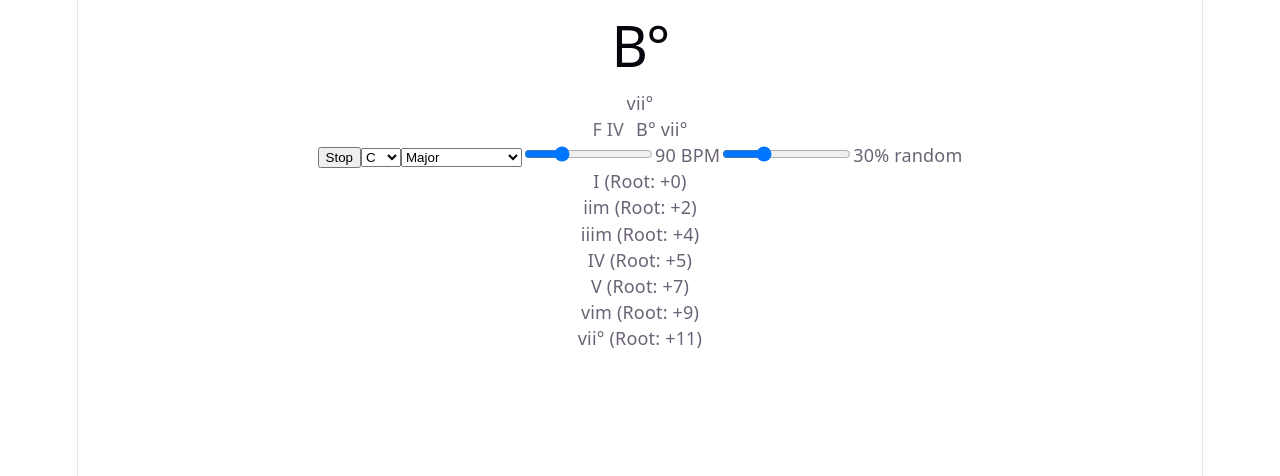
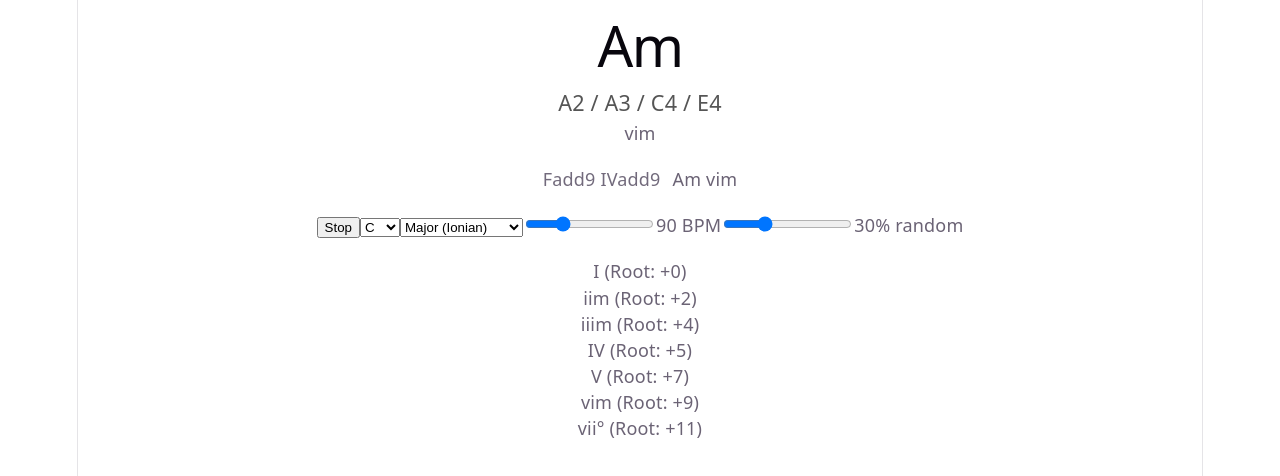
Before and after one commit to Tatsubooom/chord-app, a React app: page / in a window 1280 px wide. Both pictures are taken after a click on the button "Play". Shown: the top 476 px of the page. Built offline with nearby package versions, Linux system fonts and the light colour scheme; the HTML template or start-up script is replaced by a standard one.

Commit message:
add pattern bonus and some fix

```diff
--- a/src/App.jsx
+++ b/src/App.jsx
@@ -1,4 +1,4 @@
-import { useState, useRef, useEffect } from 'react'
+import { useState, useRef, useEffect, Fragment } from 'react'
 import { SCALES, buildChord, getDefs } from './engines/chordEngine'
 import { weightedRandom, calcWeights } from './engines/weightEngine'
 import { playChord } from './engines/audioEngine'
@@ -35,7 +35,8 @@ export default function App() {
     const chord = buildChord(key, scale, degree, temperature)
     const durSec = (60 / bpm) * 4
 
-    historyRef.current = [chord, ...historyRef.current].slice(0, 20)
+    // 履歴を直近12件に制限
+    historyRef.current = [chord, ...historyRef.current].slice(0, 12)
     playChord(chord.midis, durSec)
     setCurrentChord(chord)
     setHistory([...historyRef.current])
@@ -62,13 +63,23 @@ export default function App() {
   return (
     <div>
       <h1>{currentChord ? currentChord.name : '—'}</h1>
+      {/* 構成音の表示を追加 */}
+      <p style={{ fontSize: '1.2em', color: '#555', margin: '4px 0' }}>
+        {currentChord ? currentChord.noteNames.join(' / ') : ''}
+      </p>
       <p>{currentChord?.roman}</p>
 
-      <div style={{ display: 'flex', gap: '12px', flexDirection: 'row-reverse', overflowX: 'auto', justifyContent: 'center' }}>
+      <div style={{ display: 'flex', gap: '12px', flexDirection: 'row-reverse', overflowX: 'auto', justifyContent: 'center', alignItems: 'center', margin: '20px 0' }}>
         {history.map((c, i) => (
-          <div key={i} style={{ opacity: 1 - i * 0.05, whiteSpace: 'nowrap' }}>
+          <Fragment key={i}>
+            <div style={{ opacity: 1 - i * 0.05, whiteSpace: 'nowrap' }}>
               {c.name} {c.roman}
             </div>
+            {/* 4コードごとに区切り線を追加 (最後の要素には表示しない) */}
+            {(i + 1) % 4 === 0 && i !== history.length - 1 && (
+              <div style={{ color: '#aaa', fontWeight: 'bold' }}>|</div>
+            )}
+          </Fragment>
         ))}
       </div>
 
@@ -96,8 +107,8 @@ export default function App() {
         onChange={e => setTemperature(Number(e.target.value))} />
       <span>{Math.round(temperature * 100)}% random</span>
 
+      <div style={{ marginTop: '20px' }}>
         {getDefs(scale).map((def, i) => {
-        // 未定義だったdef.romanの代わりに、度数構成から動的にローマ数字を生成して表示
           const romanNumerals = ['I', 'II', 'III', 'IV', 'V', 'VI', 'VII'];
           const baseRoman = romanNumerals[i % 7] || '?';
           const isMinor = def.relThird === 3;
@@ -114,5 +125,6 @@ export default function App() {
           )
         })}
       </div>
+    </div>
   )
 }
--- a/src/engines/audioEngine.js
+++ b/src/engines/audioEngine.js
@@ -10,36 +10,34 @@ export function playChord(midis, durationSec) {
   const context = getCtx();
   const now = context.currentTime;
 
-  // 全体の音量バランスを調整（音数が増えるほど1音を小さく）
   const masterGain = context.createGain();
-  const volumeScale = 0.25 / Math.sqrt(midis.length); // 非線形に抑えて迫力を維持
+  // 音数による音量補正
+  const volume = 0.18 / Math.sqrt(midis.length);
 
   masterGain.gain.setValueAtTime(0, now);
-  masterGain.gain.linearRampToValueAtTime(volumeScale, now + 0.04);
-  masterGain.gain.linearRampToValueAtTime(volumeScale * 0.8, now + durationSec * 0.5);
-  masterGain.gain.linearRampToValueAtTime(0, now + durationSec);
+  masterGain.gain.linearRampToValueAtTime(volume, now + 0.05);
+  masterGain.gain.exponentialRampToValueAtTime(0.001, now + durationSec);
 
-  masterGain.connect(context.destination);
+  // 低域を少し強調し、高域のトゲを抑えるためのフィルター
+  const filter = context.createBiquadFilter();
+  filter.type = "lowpass";
+  filter.frequency.setValueAtTime(2500, now); // 高すぎる倍音をカット
 
-  // 周波数のソート（低い音から順に発音させて美しく）
-  const sortedMidis = [...midis].sort((a, b) => a - b);
+  masterGain.connect(filter);
+  filter.connect(context.destination);
 
-  sortedMidis.forEach((midi, i) => {
+  midis.forEach((midi, i) => {
     const osc = context.createOscillator();
-
-    // 音色のブレンド: 低音は力強く、高音は繊細に
-    if (i === 0) {
-      osc.type = 'sine'; // ベースはサイン波で芯を作る
-    } else {
-      osc.type = 'triangle'; // 上モノはトライアングル波
-    }
+    // ベース音はより太いサイン波、構成音は柔らかなトライアングル波
+    osc.type = i === 0 ? 'sine' : 'triangle';
 
     const freq = 440 * Math.pow(2, (midi - 69) / 12);
     osc.frequency.setValueAtTime(freq, now);
 
-    // ストラム（バラし）効果: 高い音ほど少し遅れて鳴らす
-    const delay = i * 0.02;
+    // 微小なデチューンで厚みを出す
+    if (i > 0) osc.detune.setValueAtTime(Math.random() * 4 - 2, now);
 
+    const delay = i * 0.012;
     osc.connect(masterGain);
     osc.start(now + delay);
     osc.stop(now + durationSec);
--- a/src/engines/chordEngine.js
+++ b/src/engines/chordEngine.js
@@ -1,47 +1,53 @@
 const NOTES = ['C', 'C#', 'D', 'D#', 'E', 'F', 'F#', 'G', 'G#', 'A', 'A#', 'B'];
 
 export const SCALES = {
-  major: { label: 'Major', intervals: [0, 2, 4, 5, 7, 9, 11] },
-  minor: { label: 'Natural minor', intervals: [0, 2, 3, 5, 7, 8, 10] },
-  dorian: { label: 'Dorian', intervals: [0, 2, 3, 5, 7, 9, 10] },
-  phrygian: { label: 'Phrygian', intervals: [0, 1, 3, 5, 7, 8, 10] },
-  lydian: { label: 'Lydian', intervals: [0, 2, 4, 6, 7, 9, 11] },
-  mixolydian: { label: 'Mixolydian', intervals: [0, 2, 4, 5, 7, 9, 10] },
-  locrian: { label: 'Locrian', intervals: [0, 1, 3, 5, 6, 8, 10] },
-  harmonicMinor: { label: 'Harmonic minor', intervals: [0, 2, 3, 5, 7, 8, 11] },
-  melodicMinor: { label: 'Melodic minor', intervals: [0, 2, 3, 5, 7, 9, 11] },
-  majorPenta: { label: 'Major pentatonic', intervals: [0, 2, 4, 7, 9] },
-  minorPenta: { label: 'Minor pentatonic', intervals: [0, 3, 5, 7, 10] },
+  major: { label: 'Major (Ionian)', intervals: [0, 2, 4, 5, 7, 9, 11] },
+  minor: { label: 'Natural Minor', intervals: [0, 2, 3, 5, 7, 8, 10] },
+  majorPenta: { label: 'Major Pentatonic', intervals: [0, 2, 4, 7, 9] },
+  minorPenta: { label: 'Minor Pentatonic', intervals: [0, 3, 5, 7, 10] },
 };
 
-function detectChordType(offsets) {
-  const sorted = [...new Set(offsets.filter(o => o < 12))].sort((a, b) => a - b);
-  const s = JSON.stringify(sorted);
-  if (s === '[0,3,7]') return { suffix: 'm' };
-  if (s === '[0,4,7]') return { suffix: '' };
-  if (s === '[0,3,6]') return { suffix: '°' };
-  if (s === '[0,4,8]') return { suffix: 'aug' };
-  if (s === '[0,2,7]') return { suffix: 'sus2' };
-  if (s === '[0,5,7]') return { suffix: 'sus4' };
-  return { suffix: '' };
+/**
+ * MIDI番号をノート名（例: A4, C#3）に変換する
+ */
+export function midiToNoteName(midi) {
+  const noteIdx = midi % 12;
+  const octave = Math.floor(midi / 12) - 1;
+  return `${NOTES[noteIdx]}${octave}`;
 }
 
+/**
+ * スケール内の音度から適切な和音構成（3度、5度、7度、9度）を抽出する定義を生成
+ */
 function buildDefs(intervals) {
   if (!intervals) return [];
   const len = intervals.length;
-  const step = len >= 7 ? 2 : 1;
+
   return intervals.map((_, i) => {
     const root = intervals[i];
-    const third = intervals[(i + step) % len];
-    const fifth = intervals[(i + step * 2) % len];
-    const seventh = intervals[(i + step * 3) % len];
-    const ninth = intervals[(i + step * 4) % len];
+    const getRel = (targetDegree) => {
+      const targets = { 2: 3.5, 4: 7, 6: 10.5, 8: 14 };
+      const targetSemitone = targets[targetDegree];
+      let bestNote = intervals[0];
+      let minDiff = 100;
+
+      for (let j = 0; j < len * 3; j++) {
+        const note = intervals[j % len] + Math.floor(j / len) * 12;
+        const diff = Math.abs((note - root) - targetSemitone);
+        if (diff < minDiff) {
+          minDiff = diff;
+          bestNote = note;
+        }
+      }
+      return (bestNote - root + 36) % 12 || (bestNote - root + 36) % 24;
+    };
+
     return {
       root,
-      relThird: (third - root + 12) % 12,
-      relFifth: (fifth - root + 12) % 12,
-      relSeventh: (seventh - root + 12) % 12,
-      relNinth: (ninth - root + 12) % 12,
+      relThird: getRel(2),
+      relFifth: getRel(4),
+      relSeventh: getRel(6),
+      relNinth: getRel(8),
     };
   });
 }
@@ -57,55 +63,47 @@ export function buildChord(key, scaleName, degree, temperature = 0.5) {
   const midiRoot = 48 + (rootIdx + def.root) % 12;
 
   let offsets = [0, def.relThird, def.relFifth];
-  let nameSuffix = detectChordType(offsets).suffix;
+  let nameSuffix = (def.relThird === 3) ? 'm' : '';
+  if (def.relFifth === 6) nameSuffix = '°';
   let tensionSuffix = '';
 
-  // 1. セブンスの出現確率
-  if (Math.random() < temperature && intervals.length >= 7) {
-    if (def.relSeventh === 11) {
-      offsets.push(11);
-      tensionSuffix = 'maj7';
-    } else if (def.relSeventh === 10) {
-      offsets.push(10);
-      tensionSuffix = '7';
-    } else if (def.relSeventh === 9) {
-      offsets.push(9);
-      tensionSuffix = '6';
+  const t7 = temperature * 1.2;
+  if (Math.random() < t7) {
+    const s7 = def.relSeventh;
+    if (s7 >= 9 && s7 <= 11) {
+      offsets.push(s7);
+      if (s7 === 11) tensionSuffix = 'maj7';
+      else if (s7 === 10) tensionSuffix = '7';
+      else if (s7 === 9) tensionSuffix = '6';
     }
   }
 
-  // 2. テンション(add9)の出現確率を低下 (0.8 -> 0.2)
-  if (Math.random() < (temperature * 0.2) && def.relNinth !== undefined) {
-    offsets.push(def.relNinth + 12);
-    tensionSuffix += (tensionSuffix ? '(9)' : 'add9');
+  if (Math.random() < temperature) {
+    const n9 = def.relNinth % 12;
+    if (!offsets.includes(n9) && n9 !== 0) {
+      offsets.push(n9);
+      tensionSuffix += (tensionSuffix ? '(9)' : 'add9');
+    }
   }
 
-  // 3. sus4 への変異確率を低下 (0.3 -> 0.1)
-  if (Math.random() < (temperature * 0.1) && (degree === 4 || degree === 0)) {
-    offsets = [0, 5, 7];
-    if (tensionSuffix.includes('7')) offsets.push(10);
-    nameSuffix = 'sus4';
-  }
-
-  const finalOffsets = Array.from(new Set(offsets));
-
-  // ボイシングの改善: ベース音にルートを任せ、上モノからルートを抜いてスッキリさせる
-  const upperVoicing = finalOffsets.filter(o => o !== 0);
-  const midis = [midiRoot - 12, ...upperVoicing.map(o => midiRoot + o)];
+  const finalOffsets = Array.from(new Set(offsets)).sort((a, b) => a - b);
+  const midis = [midiRoot - 12, ...finalOffsets.map(o => midiRoot + o)];
 
   const romanNumerals = ['I', 'II', 'III', 'IV', 'V', 'VI', 'VII'];
-  const baseRoman = romanNumerals[degree % 7] || '?';
+  const baseRoman = romanNumerals[degree % 7] || (degree + 1).toString();
   const isMinor = nameSuffix === 'm' || nameSuffix === '°';
-  let roman = (isMinor ? baseRoman.toLowerCase() : baseRoman) + nameSuffix + tensionSuffix;
+  const roman = (isMinor ? baseRoman.toLowerCase() : baseRoman) + nameSuffix + tensionSuffix;
 
   return {
     name: rootNoteName + nameSuffix + tensionSuffix,
     roman: roman,
     degree: degree % intervals.length,
     midis: midis,
+    noteNames: midis.map(m => midiToNoteName(m)),
   };
 }
 
+// App.jsx から参照されるため、スケール名から定義を返す関数を追加してエクスポート
 export function getDefs(scaleName) {
   const scaleData = SCALES[scaleName] || SCALES.major;
   return buildDefs(scaleData.intervals);
--- a/src/engines/weightEngine.js
+++ b/src/engines/weightEngine.js
@@ -1,85 +1,122 @@
-// ① 機能和声の遷移テーブル（from → toの強さ）
+// 機能和声の遷移テーブル（基本の重み）
 const TRANSITION = {
   major: [
     // to: I   ii  iii  IV   V   vi  vii°
     [       2,   3,   2,   5,   5,   4,   1  ],  // from I
-    [       3,   1,   1,   2,   6,   2,   1  ],  // from ii   → V が強い
-    [       2,   1,   1,   4,   3,   4,   1  ],  // from iii  → IV/vi
-    [       3,   2,   1,   1,   6,   2,   1  ],  // from IV   → V が強い
-    [       7,   1,   1,   2,   1,   3,   1  ],  // from V    → I（解決）
-    [       2,   4,   1,   4,   3,   1,   1  ],  // from vi   → ii/IV
-    [       6,   1,   1,   1,   2,   2,   1  ],  // from vii° → I
+    [       3,   1,   1,   2,   8,   2,   1  ],  // from ii
+    [       2,   1,   1,   5,   3,   6,   1  ],  // from iii
+    [       4,   3,   1,   1,   7,   2,   1  ],  // from IV
+    [       9,   1,   1,   2,   1,   4,   1  ],  // from V
+    [       2,   6,   1,   5,   3,   1,   1  ],  // from vi
+    [       8,   1,   1,   1,   2,   2,   1  ],  // from vii°
   ],
   minor: [
     // to: i   ii° III  iv   v   VI  VII
     [       2,   1,   2,   5,   4,   4,   3  ],  // from i
-    [       2,   1,   1,   2,   6,   2,   2  ],  // from ii°  → v が強い
-    [       2,   1,   1,   2,   2,   2,   5  ],  // from III  → VII
-    [       3,   2,   1,   1,   5,   3,   2  ],  // from iv   → v
-    [       5,   1,   2,   2,   1,   2,   3  ],  // from v    → i
-    [       2,   1,   2,   4,   3,   1,   4  ],  // from VI   → iv/VII
-    [       5,   1,   1,   2,   3,   2,   1  ],  // from VII  → i
+    [       2,   1,   1,   2,   8,   2,   2  ],  // from ii°
+    [       2,   1,   1,   3,   3,   6,   2  ],  // from III
+    [       3,   2,   1,   1,   7,   2,   3  ],  // from iv
+    [       7,   1,   1,   3,   1,   3,   1  ],  // from v
+    [       2,   3,   1,   6,   3,   1,   5  ],  // from VI
+    [       6,   1,   2,   1,   3,   3,   1  ],  // from VII
+  ]
+};
+
+// 有名な進行パターン（クリシェを含む）
+const PATTERNS = {
+  major: [
+    { name: '王道進行', seq: [3, 4, 2, 5], bonus: 12 }, // IV-V-iii-vi
+    { name: 'カノン進行', seq: [0, 4, 5, 2, 3, 0, 3, 4], bonus: 14 }, // I-V-vi-iii-IV-I-IV-V
+    { name: '小室進行', seq: [5, 3, 4, 0], bonus: 10 }, // vi-IV-V-I
+    { name: 'ツーファイブ', seq: [1, 4, 0], bonus: 15 }, // ii-V-I
+    { name: 'メジャークリシェ', seq: [0, 0, 0, 3], bonus: 20 }, // I-I(maj7)-I7-IV (同一ルート内変化を想定)
+    { name: '下降クリシェ', seq: [5, 5, 5, 3], bonus: 18 }, // vi-vi(maj7)-vi7-IV
   ],
+  minor: [
+    { name: 'マイナークリシェ', seq: [0, 0, 0, 3], bonus: 20 }, // i-i(maj7)-i7-iv
+    { name: '小室(Minor)', seq: [5, 3, 6, 0], bonus: 12 }, // VI-iv-VII-i
+    { name: '2-5-1', seq: [1, 4, 0], bonus: 15 }, // ii°-v-i
+    { name: 'アンダルシア', seq: [0, 6, 5, 4], bonus: 12 }, // i-VII-VI-V
+  ]
+};
+
+// 代理コードの定義（判定を緩くするためのグループ）
+const SUBSTITUTES = {
+  0: [0, 5, 2], // I は vi, iii で代用
+  1: [1, 3, 6], // ii は IV, vii° で代用
+  2: [2, 0, 5], // iii は I, vi で代用
+  3: [3, 1, 5], // IV は ii, vi で代用
+  4: [4, 6],    // V は vii° で代用
+  5: [5, 0, 3], // vi は I, IV で代用
+  6: [6, 4, 1], // vii° は V, ii で代用
+};
+
+function isSimilar(degreeA, degreeB) {
+  if (degreeA === degreeB) return true;
+  const subs = SUBSTITUTES[degreeB % 7];
+  return subs ? subs.includes(degreeA % 7) : false;
 }
 
-// ② 著名なコード進行パターン
-const PATTERNS = {
-  major: [
-    { seq: [0, 4, 5, 2, 3, 0, 3, 4] },  // カノン I-V-vi-iii-IV-I-IV-V
-    { seq: [3, 4, 2, 5] },               // 王道   IV-V-iii-vi
-    { seq: [0, 5, 3, 4] },               // 1645   I-vi-IV-V
-    { seq: [5, 3, 0, 4] },               // 小室   vi-IV-I-V
-    { seq: [1, 4, 0] },                  // ii-V-I（ジャズ基本）
-  ],
-  minor: [
-    { seq: [0, 6, 5, 3] },              // i-VII-VI-iv
-    { seq: [5, 3, 0, 4] },              // VI-iv-i-v
-    { seq: [1, 4, 0] },                 // ii°-v-i
-  ],
-}
+function calcPatternBonus(history, mode, temperature) {
+  const bonus = new Array(7).fill(0);
+  if (!history.length) return bonus;
 
-// 直近の履歴がパターンと一致するか調べ、次のコードにボーナスを加算
-function calcPatternBonus(history, mode) {
-  const bonus = new Array(7).fill(0)
-  if (!history.length) return bonus
+  // 直近の履歴（古い順にソート）
+  const recent = history.slice(0, 4).map(c => c.degree).reverse();
+  const patterns = PATTERNS[mode] || PATTERNS.major;
 
-  // 古い順に並べた直近3コードのdegree列
-  const recent = history.slice(0, 3).map(c => c.degree).reverse()
+  patterns.forEach(({ seq, bonus: value }) => {
+    for (let i = 0; i < seq.length - 1; i++) {
+      // 1〜3音の短いマッチでもボーナスを与える
+      for (let matchLen = 1; matchLen <= Math.min(recent.length, 3); matchLen++) {
+        const subRecent = recent.slice(-matchLen);
+        const subPattern = seq.slice(i, i + matchLen);
 
-  PATTERNS[mode].forEach(({ seq }) => {
-    for (let i = 0; i + recent.length < seq.length; i++) {
-      if (recent.every((d, j) => d === seq[i + j])) {
-        bonus[seq[i + recent.length]] += 3  // 次に来るべきコードを加点
+        if (subRecent.every((d, idx) => isSimilar(d, subPattern[idx]))) {
+          const nextIdx = i + matchLen;
+          if (nextIdx < seq.length) {
+            const targetDegree = seq[nextIdx] % 7;
+            // Temperatureが低いほど、パターンの拘束力を強める
+            bonus[targetDegree] += value * (1.8 - temperature);
+          }
+        }
       }
     }
-  })
+  });
 
-  return bonus
-}
-
-
-// メイン：各コードの重みを返す
-export function calcWeights(currentDegree, history, mode, temperature, scaleLength = 7) {
-  if (scaleLength !== 7 || !TRANSITION[mode]) {
-    const flat = new Array(scaleLength).fill(1)
-    return flat
-  }
-  const harmonic = [...TRANSITION[mode][currentDegree]]
-  const pattern = calcPatternBonus(history, mode)
-  const structured = harmonic.map((w, i) => w + pattern[i])
-
-  // temperatureで均等にフラット化（0=構造的, 1=完全ランダム）
-  const avg = structured.reduce((a, b) => a + b, 0) / structured.length
-  return structured.map(w => w * (1 - temperature) + avg * temperature)
+  return bonus;
 }
 
 export function weightedRandom(weights) {
-  const total = weights.reduce((a, b) => a + b, 0)
-  if (!total) return 0
-  let r = Math.random() * total
+  const total = weights.reduce((a, b) => a + b, 0);
+  if (total <= 0) return Math.floor(Math.random() * weights.length);
+  let r = Math.random() * total;
   for (let i = 0; i < weights.length; i++) {
-    r -= weights[i]
-    if (r <= 0) return i
+    if (r < weights[i]) return i;
+    r -= weights[i];
   }
-  return weights.length - 1
+  return 0;
 }
+
+export function calcWeights(currentDegree, history, mode, temperature, scaleLength = 7) {
+  const table = TRANSITION[mode] || TRANSITION.major;
+  const harmonic = [...(table[currentDegree % 7] || new Array(7).fill(1))];
+
+  const patternBonus = calcPatternBonus(history, mode, temperature);
+
+  // 重みの合成とスケーリング
+  let finalWeights = harmonic.map((w, i) => {
+    let combined = w + (patternBonus[i] || 0);
+    // Temperatureが高いほど、重みの差を平坦にする（意外性を出す）
+    return Math.pow(combined, 1.0 / (temperature + 0.5));
+  });
+
+  // スケール長に合わせたリサイズ
+  if (finalWeights.length !== scaleLength) {
+    const resized = new Array(scaleLength).fill(1);
+    finalWeights.forEach((w, i) => { if (i < scaleLength) resized[i] = w; });
+    return resized;
+  }
+
+  return finalWeights;
+}
```
Lines whose indentation alone changed are shown as unchanged.
